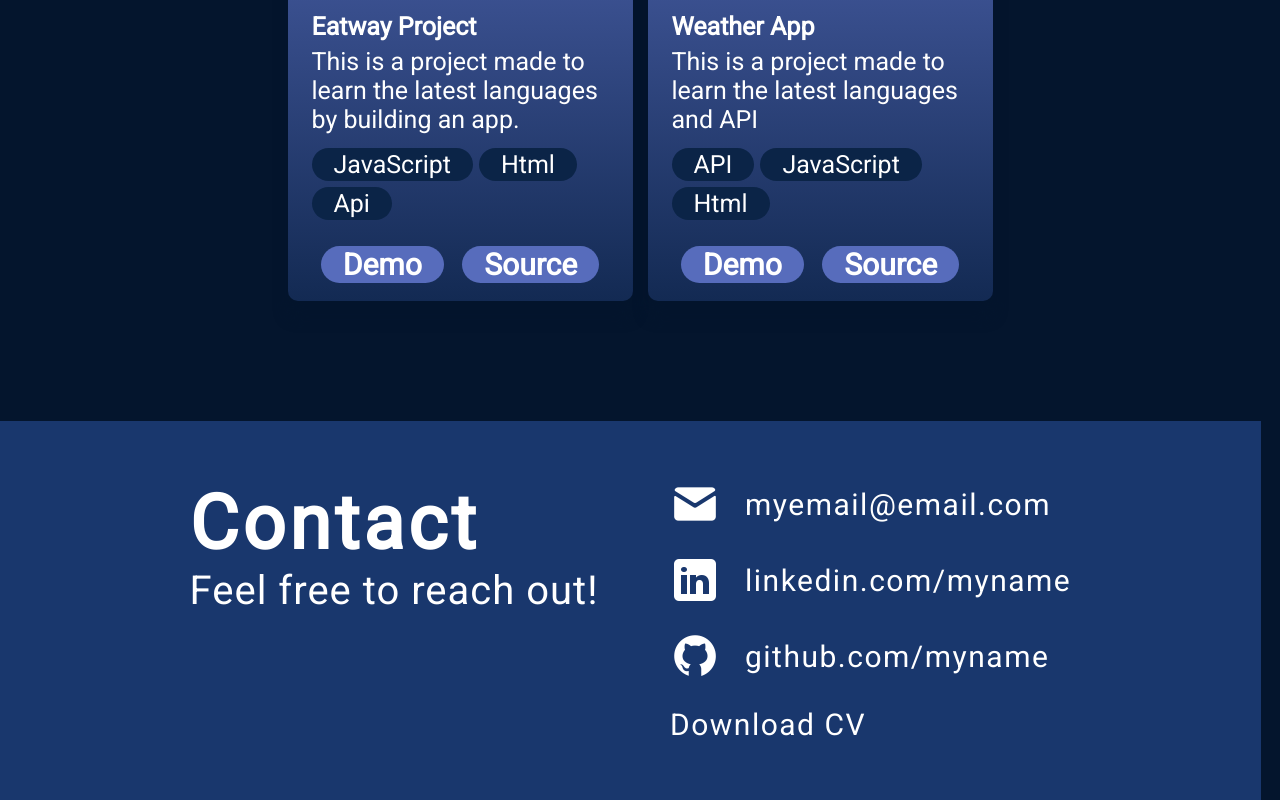
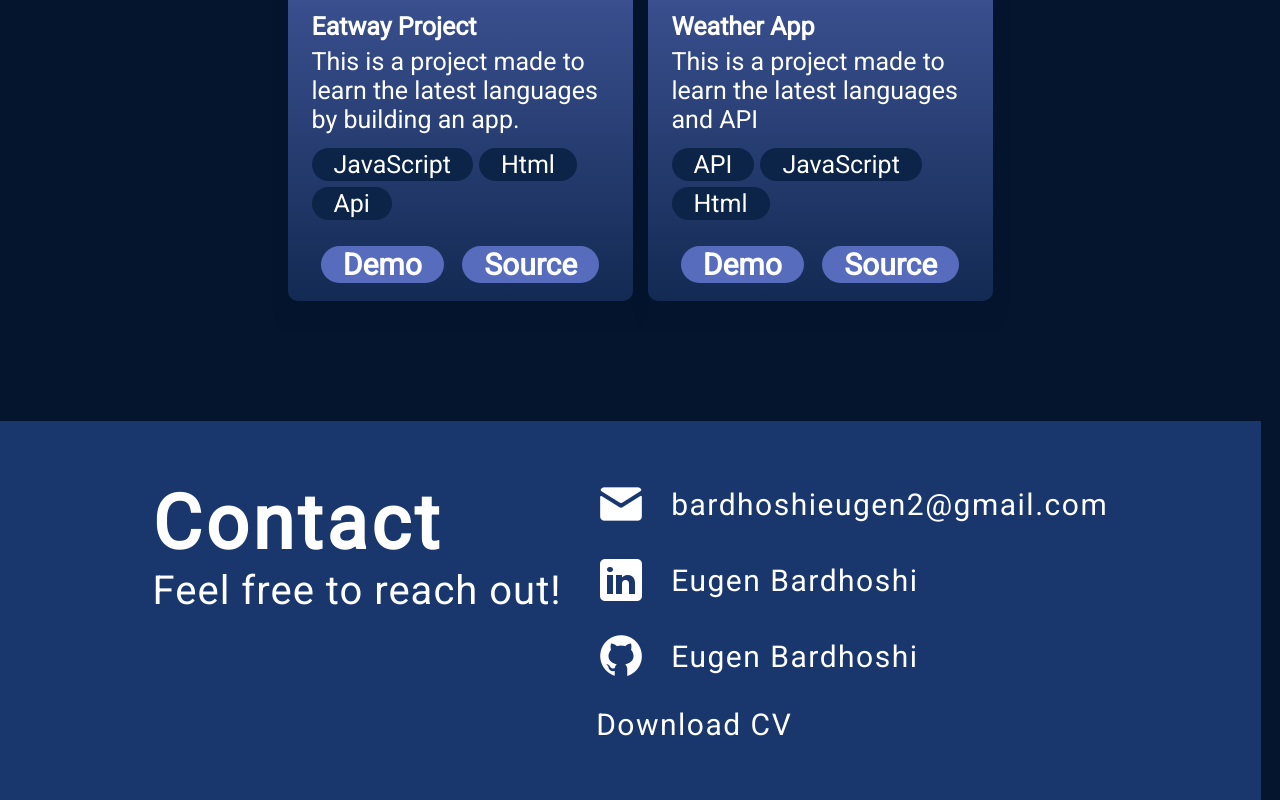
Before and after one commit to Eugeni77/Eugens-React-Portfolio, a React (Vite) app in the folder Eugens-React-Portfolio/: page / in a window 1280 px wide. Shown: the part 3426-4226 px from the top of the page. Built offline with nearby package versions, Linux system fonts and the light colour scheme.

Commit message:
added CV

```diff
--- a/Eugens-React-Portfolio/src/components/Contact/Contact.jsx
+++ b/Eugens-React-Portfolio/src/components/Contact/Contact.jsx
@@ -13,22 +13,22 @@ export const Contact = () => {
           <ul className={styles.links}>
             <li className={styles.link}>
               <img src={getImageUrl("contact/emailIcon.png")} alt="Email icon" />
-              <a href="mailto:myemail@email.com">myemail@email.com</a>
+              <a href="mailto:bardhoshieugen2@gmail.com">bardhoshieugen2@gmail.com</a>
             </li>
             <li className={styles.link}>
               <img
                 src={getImageUrl("contact/linkedinIcon.png")}
                 alt="LinkedIn icon"
               />
-              <a href="https://www.linkedin.com/myname">linkedin.com/myname</a>
+              <a href="http://Www.linkedin.com/in/eugen-bardhoshi">Eugen Bardhoshi</a>
             </li>
             <li className={styles.link}>
               <img src={getImageUrl("contact/githubIcon.png")} alt="Github icon" />
-              <a href="https://www.github.com/myname">github.com/myname</a>
+              <a href="https://github.com/Eugeni77">Eugen Bardhoshi</a>
             </li>
         {/* Add the download link for your CV */}
         <li className={styles.link}>
-          <a href="/path/to/your/cv.pdf" download>Download CV</a>
+          <a href="\assets\CV\Eugen__Bardhoshi Resume.pdf" download>Download CV</a>
         </li>
           </ul>
         </footer>
```
Also changed, not shown: 1 other file (tests, documents, lock files or other folders).
